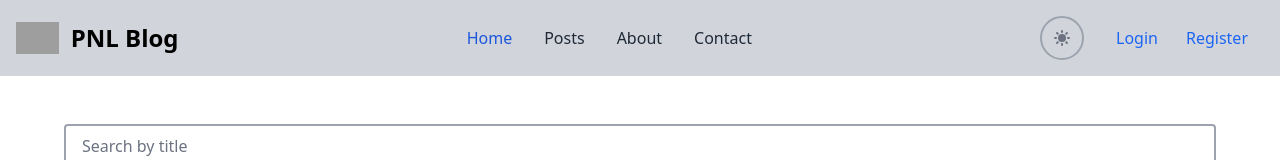
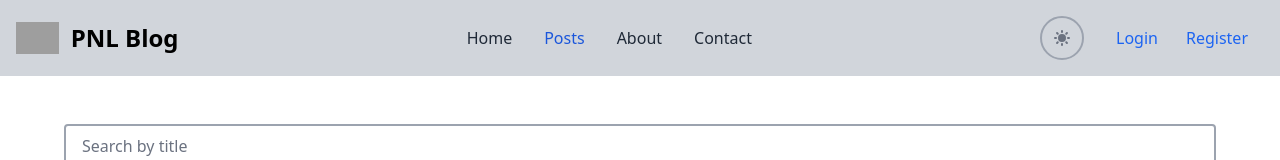
Before and after one commit to kulinhdev/mern-blog-site, a Next.js app in the folder client/: page /client/posts in a window 1280 px wide. Shown: the top 160 px of the page. Built offline with nearby package versions, Linux system fonts and the light colour scheme; no server answers; grey boxes are pictures that could not be loaded.

Commit message:
custom client path and navbar active

```diff
--- a/client/next.config.js
+++ b/client/next.config.js
@@ -10,6 +10,14 @@ const nextConfig = {
 		};
 		return config;
 	},
+	async rewrites() {
+		return [
+			{
+				source: "/:path*",
+				destination: "/client/:path*",
+			},
+		];
+	},
 };
 
 module.exports = nextConfig;
--- a/client/src/components/layouts/ClientNav.js
+++ b/client/src/components/layouts/ClientNav.js
@@ -1,12 +1,13 @@
 import { Avatar, DarkThemeToggle, Dropdown, Flowbite } from "flowbite-react";
 import { useEffect, useState } from "react";
+import { useRouter } from "next/router";
 import Cookies from "js-cookie";
-import Image from "next/image";
 import Link from "next/link";
 import Swal from "sweetalert2";
 
 function ClientNav() {
 	const [userAccount, setUserAccount] = useState(false);
+	const router = useRouter();
 
 	useEffect(() => {
 		const refreshToken = Cookies.get("refresh_token");
@@ -34,10 +35,17 @@ function ClientNav() {
 		setUserAccount(null);
 	};
 
+	// Define a function to check if a route is active
+	const isRouteActive = (href) => {
+		return router.pathname === href
+			? " md:text-blue-700 md:dark:text-blue-500"
+			: "";
+	};
+
 	return (
 		<nav className="bg-gray-300 border-gray-200 dark:bg-gray-900">
 			<div className="max-w-screen-xl flex flex-wrap items-center justify-between mx-auto p-4">
-				<p href="https://flowbite.com/" className="flex items-center">
+				<p className="flex items-center">
 					<img
 						src="https://flowbite.com/docs/images/logo.svg"
 						className="h-8 mr-3"
@@ -54,7 +62,9 @@ function ClientNav() {
 					<ul className="flex flex-col font-medium p-4 md:p-0 mt-4 md:flex-row md:space-x-8 md:mt-0 text-gray-800 dark:text-gray-50 dark:bg-gray-900 dark:border-gray-700">
 						<Link href="/">
 							<p
-								className="block py-2 pl-3 pr-4 bg-blue-700 rounded md:bg-transparent md:text-blue-700 md:p-0 md:dark:text-blue-500"
+								className={`block py-2 pl-3 pr-4 bg-blue-700 rounded md:bg-transparent md:p-0 ${isRouteActive(
+									"/"
+								)}`}
 								aria-current="page"
 							>
 								Home
@@ -62,8 +72,10 @@ function ClientNav() {
 						</Link>
 						<Link href="/client/posts">
 							<p
-								href="#"
-								className="block py-2 pl-3 pr-4 rounded hover:bg-gray-100 md:hover:bg-transparent md:hover:text-blue-700 md:p-0 dark:text-white md:dark:hover:text-blue-500 dark:hover:bg-gray-700 dark:hover:text-white md:dark:hover:bg-transparent dark:border-gray-700"
+								className={`block py-2 pl-3 pr-4 bg-blue-700 rounded md:bg-transparent md:p-0 ${isRouteActive(
+									"/client/posts"
+								)}`}
+								aria-current="page"
 							>
 								Posts
 							</p>
--- a/client/src/pages/index.js
+++ b/client/src/pages/index.js
@@ -14,25 +14,26 @@ const Index = () => {
 
 	const fetchData = async (page = 1) => {
 		const response = await api.get(
-			`/api/posts?page=${page}&title=${searchTerm}&category=${selectedCategory}`
+			`/api/posts?page=${page}&limit=6&title=${searchTerm}&category=${selectedCategory}`
 		);
+		console.log("Search: ", page, searchTerm, selectedCategory, response);
 		setCurrentPage(page);
-		setPages(Math.ceil(response.data.count / 5));
+		setPages(Math.ceil(response.data.count / 6));
 		setPosts(response.data.posts);
 	};
 
 	useEffect(() => {
 		const fetchPosts = async () => {
-			const response = await api.get("/api/posts");
+			const response = await api.get("/api/posts?page=1&limit=6");
+			console.log(response.data.count);
 			if (response.status === 200) {
-				setPages(Math.ceil(response.data.count / 5));
+				setPages(Math.ceil(response.data?.count / 6));
 				setPosts(response.data?.posts);
 			}
 		};
 
 		const fetchCategories = async () => {
 			const response = await api.get("/api/admin/categories");
-			console.log({ cate: response });
 			if (response.status === 200) {
 				setCategories(response.data.categories);
 			}
```
Also changed, not shown: 1 other file (tests, documents, lock files or other folders).
